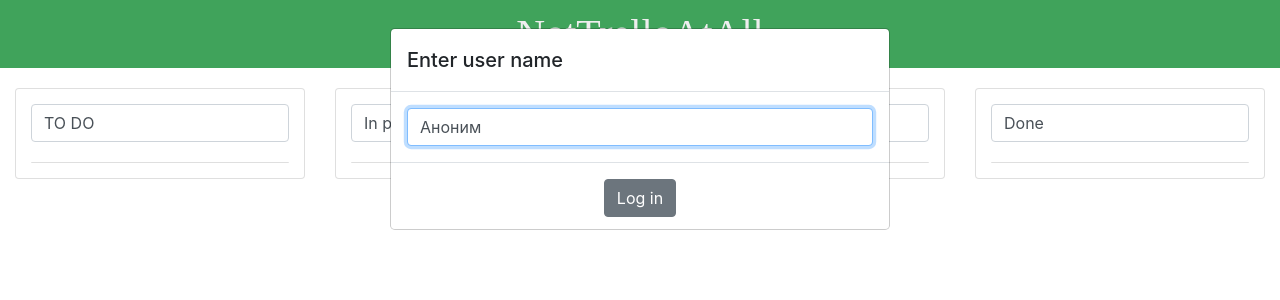
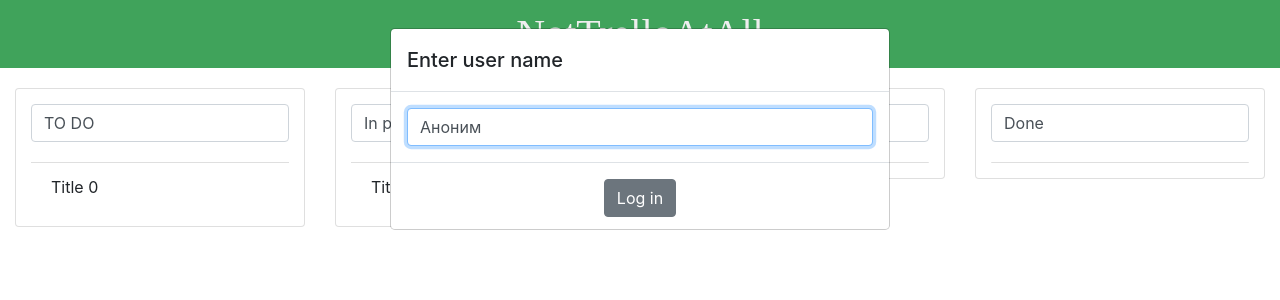
Before and after one commit to ViktorGorosh/kanban-board, a React (Create React App) app: page / in a window 1280 px wide. Shown: the top 300 px of the page. Built offline with nearby package versions, Linux system fonts and the light colour scheme; a web font is replaced by a local one.

Commit message:
Add showing cards functionality

```diff
--- /dev/null
+++ b/src/app/state/ducks/card/cardSlice.ts
@@ -0,0 +1,36 @@
+import {createSlice} from "@reduxjs/toolkit";
+import {Card} from "./types";
+
+const initialState: Array<Card> = [
+	{
+		colId: 0,
+		id: 0,
+		title: 'Title 0',
+		description: null,
+		author: 'Author 0'
+	},
+	{
+		colId: 1,
+		id: 1,
+		title: 'Title 1',
+		description: null,
+		author: 'Author 1'
+	}
+]
+
+export const cardsSlice = createSlice({
+	name: 'card',
+	initialState,
+	reducers: {
+
+	}
+})
+
+export const selectColumnCards = (state, colId) => {
+	return state.cards.filter(card => card.colId === colId)
+}
+export const selectCardTitle = (state, id) => {
+	return state.cards.find(card => card.id === id).title
+}
+
+export default cardsSlice.reducer
--- /dev/null
+++ b/src/app/state/ducks/card/types.ts
@@ -0,0 +1,12 @@
+export interface Card {
+	colId: number,
+	id: number,
+	title: string,
+	description: string | null,
+	author: string
+}
+
+export interface CardChanges {
+	title?: Card['title']
+	description?: Card['description']
+}
--- a/src/app/state/ducks/column/columnSlice.ts
+++ b/src/app/state/ducks/column/columnSlice.ts
@@ -31,5 +31,8 @@ export const selectColumns = state => state.columns
 export const selectColTitle = (state, id) => {
 	return state.columns.find(column => column.id === id).title
 }
+export const selectCards = (state, colId) => {
+	return state.cards.find(card => card.colId === colId)
+}
 
 export default columnSlice.reducer
--- a/src/app/store.ts
+++ b/src/app/store.ts
@@ -1,10 +1,12 @@
 import { configureStore} from "@reduxjs/toolkit";
 import userReducer from "./state/ducks/auth/authSlice";
 import columnsReducer from './state/ducks/column/columnSlice';
+import cardsReducer from './state/ducks/card/cardSlice'
 
 export default configureStore( {
 	reducer: {
 		user: userReducer,
-		columns: columnsReducer
+		columns: columnsReducer,
+		cards: cardsReducer
 	}
 })
--- a/src/app/views/components/AuthPopup.tsx
+++ b/src/app/views/components/AuthPopup/AuthPopup.tsx
@@ -1,6 +1,6 @@
 import React, {useCallback, useState} from "react";
 import {useDispatch, useSelector} from 'react-redux';
-import { selectUser, login } from '../../state/ducks/auth/authSlice'
+import { selectUser, login } from '../../../state/ducks/auth/authSlice'
 
 export default () => {
 
--- /dev/null
+++ b/src/app/views/components/CardItem/CardItem.tsx
@@ -0,0 +1,61 @@
+import React, {useCallback, useState} from "react";
+import './CardItem.scss'
+import {Card, CardChanges, Comment} from "../../../../App";
+import CardOpen from "./CardOpen/CardOpen";
+
+import {useSelector, useDispatch} from 'react-redux'
+import {selectCardTitle} from "../../../state/ducks/card/cardSlice";
+
+interface CardItemProps {
+	cardId: number
+	// colTitle: string
+	// card: Card
+	// comments: Array<Comment>
+	// user: string
+	// onCardDelete: (id: number) => void
+	// onCardUpdate: (id: number, changes: CardChanges) => void
+	//
+	// onCommentAdd: (text: string, cardId: number) => void
+	// onCommentDelete: (id: number) => void
+	// onCommentUpdate: (id: number, text: string) => void
+}
+
+export default ({cardId}: CardItemProps) => {
+
+	const dispatch = useDispatch()
+	const title = useSelector(state => selectCardTitle(state, cardId))
+	// const {colTitle, card, comments, onCardDelete, onCardUpdate, onCommentAdd, onCommentDelete,
+	// 	onCommentUpdate} = props
+	// const [isActive, setActive] = useState(false)
+	//
+	// const onToggleActive = useCallback(() => setActive(prevState => !prevState), []);
+
+
+	return (
+		<>
+			<li
+				className="list-group-item cards__item"
+				// onClick={onToggleActive}
+			>
+				{title}
+				{/*<span className={'badge badge-info float-right'}>{comments.length}</span>*/}
+			</li>
+			{/*{isActive ?*/}
+			{/*	<CardOpen*/}
+			{/*		colTitle={colTitle}*/}
+			{/*		card={card}*/}
+			{/*		comments={comments}*/}
+			{/*		onClose={onToggleActive}*/}
+
+			{/*		onCardDelete={onCardDelete}*/}
+			{/*		onCardUpdate={onCardUpdate}*/}
+
+			{/*		onCommentAdd={onCommentAdd}*/}
+			{/*		onCommentDelete={onCommentDelete}*/}
+			{/*		onCommentUpdate={onCommentUpdate}*/}
+			{/*	/>*/}
+			{/*: null*/}
+			{/*}*/}
+		</>
+	)
+}
--- a/src/CardItem/CardOpen/CardOpen.tsx
+++ b/src/app/views/components/CardItem/CardOpen/CardOpen.tsx
@@ -1,7 +1,7 @@
 import React, {useCallback, useEffect, useState} from "react";
 import './CardOpen.scss'
-import {Card, CardChanges, Comment} from "../../App";
-import CommentItem from "../../CommentItem/CommentItem";
+import {Card, CardChanges, Comment} from "../../../../../App";
+import CommentItem from "../../../../../CommentItem/CommentItem";
 
 interface CardOpenProps {
 	colTitle: string,
--- a/src/app/views/components/ColumnItem/ColumnItem.tsx
+++ b/src/app/views/components/ColumnItem/ColumnItem.tsx
@@ -1,12 +1,12 @@
 import React, {useCallback, useState} from "react";
 import './ColumnItem.scss';
 // import {Card, CardChanges, Comment} from "../../../../App";
-// import CardItem from "../../../../CardItem/CardItem";
+import CardItem from "../CardItem/CardItem";
 
 import {useSelector, useDispatch} from 'react-redux'
 import {selectUser} from "../../../state/ducks/auth/authSlice";
-import {selectColTitle} from "../../../state/ducks/column/columnSlice";
-import {changeTitle} from "../../../state/ducks/column/columnSlice";
+import {selectColTitle, changeTitle} from "../../../state/ducks/column/columnSlice";
+import {selectColumnCards} from "../../../state/ducks/card/cardSlice";
 
 interface ColumnItemProps {
 	// title: string,
@@ -30,6 +30,7 @@ export default ({colId}: ColumnItemProps) => {
 	const dispatch = useDispatch()
 	const user = useSelector(selectUser)
 	const title = useSelector(state => selectColTitle(state, colId))
+	const cards = useSelector(state => selectColumnCards(state, colId))
 
 	// const {title, colId, cards, comments, user} = props
 	const [colTitle, setColTitle] = useState(title)
@@ -37,7 +38,8 @@ export default ({colId}: ColumnItemProps) => {
 	// const [newCardTitle, setNewCardTitle] = useState('')
 
 	const onChangeColTitle = useCallback(e => setColTitle(e.target.value), [])
-	const onColTitleUpdate = useCallback(() => dispatch(changeTitle({id: colId, newTitle: colTitle})), [colTitle, dispatch])
+	const onColTitleUpdate = useCallback(() => dispatch(changeTitle({id: colId, newTitle: colTitle})),
+		[colId, colTitle, dispatch])
 	// const onChangeNewCardTitle = useCallback(e => setNewCardTitle(e.target.value), [])
 	// const onCardAdd = useCallback(() => {
 	// 	setAddingCard(false)
@@ -59,25 +61,26 @@ export default ({colId}: ColumnItemProps) => {
 					onBlur={onColTitleUpdate}
 				/>
 				<ul className="list-group list-group-flush cards">
-					{/*{cards.map(card => {*/}
-					{/*		return (*/}
-					{/*			<CardItem*/}
-					{/*				key={card.id}*/}
-					{/*				user={user}*/}
-					{/*				colTitle={title}*/}
-					{/*				card={card}*/}
-					{/*				comments={comments.filter(comment => comment.cardId === card.id)}*/}
-
-					{/*				onCardDelete={onCardDelete}*/}
-					{/*				onCardUpdate={onCardUpdate}*/}
-
-					{/*				onCommentAdd={onCommentAdd}*/}
-					{/*				onCommentDelete={onCommentDelete}*/}
-					{/*				onCommentUpdate={onCommentUpdate}*/}
-					{/*			/>*/}
-					{/*		)*/}
-					{/*	})*/}
-					{/*}*/}
+					{cards.map(card => {
+							return (
+								<CardItem
+									key={card.id}
+									cardId={card.id}
+									// user={user}
+									// colTitle={title}
+									// card={card}
+									// comments={comments.filter(comment => comment.cardId === card.id)}
+									//
+									// onCardDelete={onCardDelete}
+									// onCardUpdate={onCardUpdate}
+									//
+									// onCommentAdd={onCommentAdd}
+									// onCommentDelete={onCommentDelete}
+									// onCommentUpdate={onCommentUpdate}
+								/>
+							)
+						})
+					}
 				</ul>
 				{/*{isAddingCard ?*/}
 				{/*	<div className='adding-card'>*/}
```
Also changed, not shown: src/App.tsx (+6 -6 lines), src/CardItem/CardItem.tsx (deleted, +0 -54 lines), src/app/views/components/CardItem/CardItem.scss (added), src/app/views/components/CardItem/CardOpen/CardOpen.scss (renamed from src/CardItem/CardOpen/CardOpen.scss).
